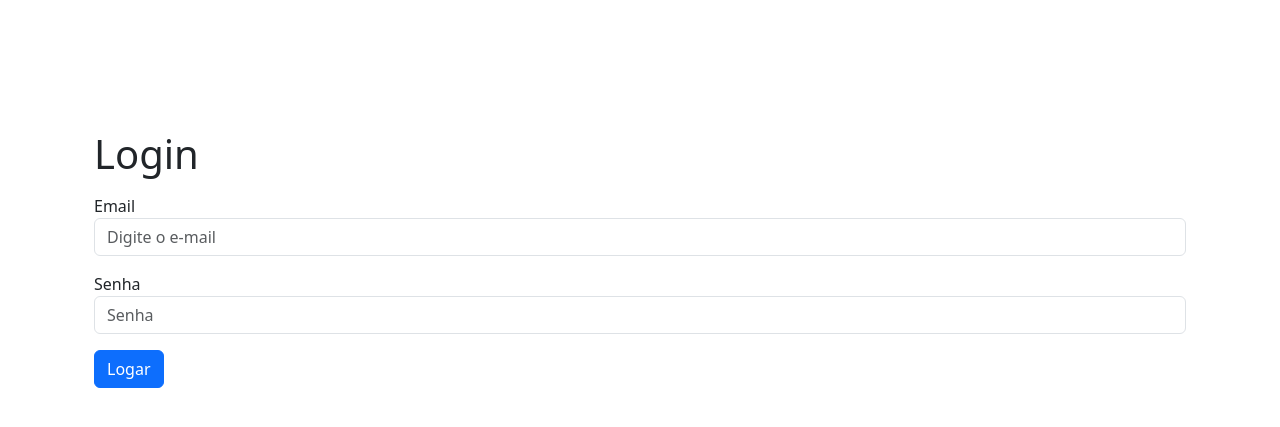
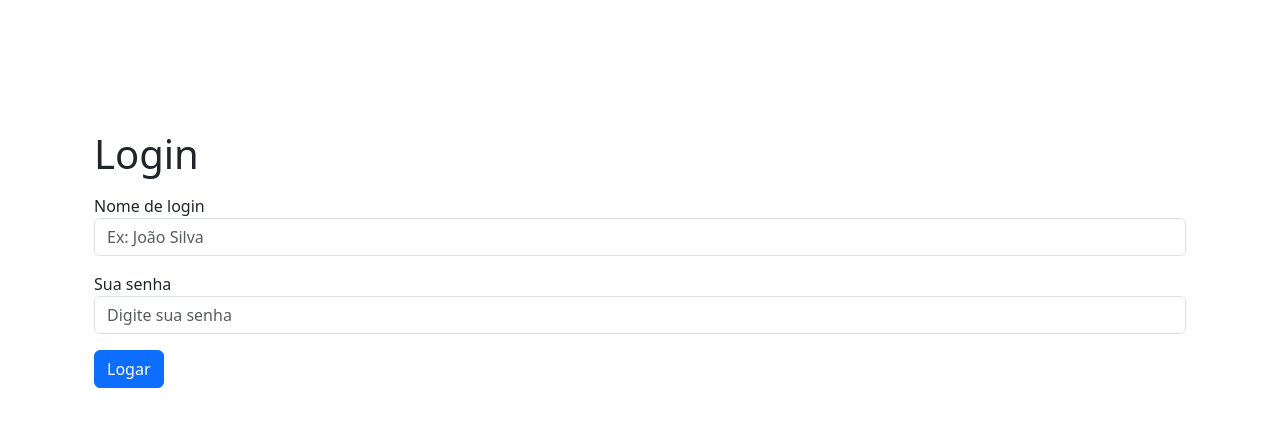
Before and after one commit to PauloDavi/42sp_transcendence, a Django app: page /login in a window 1280 px wide. Shown: the part 141-568 px from the top of the page. Run offline with Django 5.2, Linux system fonts and the light colour scheme.

Commit message:
feat: add form login

```diff
--- /dev/null
+++ b/backend/apps/users/forms.py
@@ -0,0 +1,25 @@
+from django import forms
+
+class UserLoginForm(forms.Form):
+  name = forms.CharField(
+    label='Nome de login',
+    required=True,
+    max_length=100,
+    widget=forms.TextInput(
+      attrs={
+        "class": "form-control",
+        "placeholder": "Ex: João Silva"
+      }
+    ),
+  )
+  password = forms.CharField(
+    label='Sua senha',
+    required=True,
+    max_length=100,
+    widget=forms.PasswordInput(
+      attrs={
+        "class": "form-control",
+        "placeholder": "Digite sua senha"
+      }
+    ),
+  )
--- a/backend/apps/users/views.py
+++ b/backend/apps/users/views.py
@@ -1,12 +1,31 @@
 from django.shortcuts import render, redirect
-from django.contrib import messages
+from django.contrib import auth
+from apps.users.forms import UserLoginForm
 
 def home(request):
     if not request.user.is_authenticated:
-        messages.error(request, 'Usúario não esta logado')
         return redirect('login')
 
     return render(request, "users/home.html")
 
 def login(request):
-    return render(request, "users/login.html")
+    form = UserLoginForm()
+    if request.method == "POST":
+        form = UserLoginForm(request.POST)
+        if form.is_valid():
+            name = form.cleaned_data["name"]
+            password = form.cleaned_data["password"]
+
+            user = auth.authenticate(
+                request,
+                username=name,
+                password=password,
+            )
+
+            if user is not None:
+                auth.login(request, user)
+                return redirect("home")
+
+            return redirect("login")
+
+    return render(request, "users/login.html", { "form": form })
--- a/backend/requirements.txt
+++ b/backend/requirements.txt
@@ -3,6 +3,6 @@ Django==5.1.6
 gunicorn==23.0.0
 packaging==24.2
 pillow==11.1.0
+psycopg2==2.9.10
 sqlparse==0.5.3
 uuid==1.30
-psycopg2==2.9.10
--- a/backend/setup/settings.py
+++ b/backend/setup/settings.py
@@ -110,5 +110,5 @@ MESSAGE_TAGS = {
 }
 
 # Secure
-SECURE_SSL_REDIRECT = True
-SECURE_PROXY_SSL_HEADER = ('HTTP_X_FORWARDED_PROTO', 'https')
+# SECURE_SSL_REDIRECT = True
+# SECURE_PROXY_SSL_HEADER = ('HTTP_X_FORWARDED_PROTO', 'https')
--- a/backend/templates/users/login.html
+++ b/backend/templates/users/login.html
@@ -3,26 +3,12 @@
   <div class="mx-auto container-sm">
     <h1>Login</h1>
     <form action="{% url 'login' %}" method="post">
-      {% csrf_token %}
+      {% csrf_token %} {% for field in form.visible_fields %}
       <div class="form-group mt-3 mb">
-        <label for="input-email">Email</label>
-        <input
-          type="email"
-          class="form-control"
-          id="input-email"
-          aria-describedby="emailHelp"
-          placeholder="Digite o e-mail"
-        />
+        <label for="{{ field.id_for_label }}"> {{ field.label }} </label>
+        {{ field }}
       </div>
-      <div class="form-group mt-3">
-        <label for="input-password">Senha</label>
-        <input
-          type="password"
-          class="form-control"
-          id="input-password"
-          placeholder="Senha"
-        />
-      </div>
+      {% endfor %}
       <button type="submit" class="btn btn-primary mt-3">Logar</button>
     </form>
   </div>
--- a/docker-compose.yaml
+++ b/docker-compose.yaml
@@ -15,10 +15,11 @@ services:
 
   web:
     build: backend
+    command: python manage.py runserver 0.0.0.0:8000
     volumes:
       - ./backend:/app
     ports:
-      - "443:443"
+      - "8000:8000"
     env_file:
       - .env
     environment:
```
Also changed, not shown: 1 other file.
